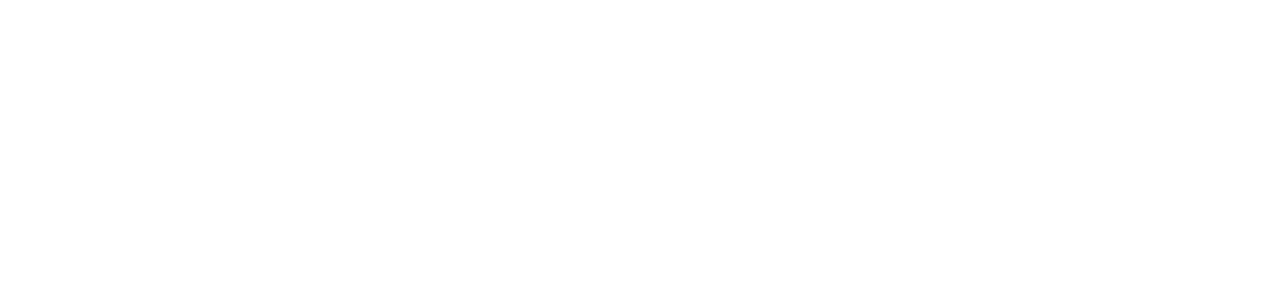
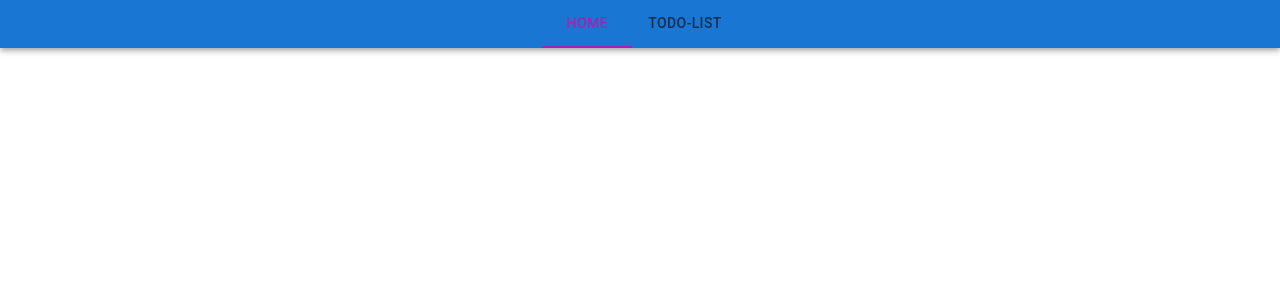
Before and after one commit to nihti/SWD4TN026-3023, a React (Create React App) app: page / in a window 1280 px wide. Shown: the top 300 px of the page. Built offline with nearby package versions, Linux system fonts and the light colour scheme.

Commit message:
tabs menu and menu items home and todo

```diff
--- a/src/App.js
+++ b/src/App.js
@@ -1,16 +1,46 @@
-import React, { useState }  from 'react';
+import React, {Fragment, useState} from 'react';
 import './App.css';
 import TodoList from './components/TodoList';
 import AdapterDateFns from '@mui/lab/AdapterDateFns';
 import LocalizationProvider from '@mui/lab/LocalizationProvider';
+import AppBar from '@mui/material/AppBar';
+import Tabs from '@mui/material/Tabs';
+import Tab from '@mui/material/Tab';
 
 export default function App() {
+const [value, setValue] = useState('home');
+
+  /**
+   * Create a tab menu using the Material UI.
+   * The menu has two items Home and My Todos.
+   * The Home item shows a welcome message.
+   * The My Todos item shows your todo app from the previous exercise.
+   */
+
+  const handleChange = (_, val) => {
+    setValue(val);
+  }
 
   return (
-    <LocalizationProvider dateAdapter={AdapterDateFns}>
-      <div className="App">
-        <TodoList/>
-      </div>
-    </LocalizationProvider>
+    <Fragment>
+      <AppBar position="static">
+        <Tabs
+          value={value}
+          onChange={handleChange}
+          textColor="secondary"
+          indicatorColor="secondary"
+          centered
+          >
+          <Tab value="home" label="Home"/>
+          <Tab value="todo" label="Todo-list"/>
+        </Tabs>
+      </AppBar>
+      <LocalizationProvider dateAdapter={AdapterDateFns}>
+        <div className="App">
+          { value === 'home' && <h1>HOME</h1> }
+          { value === 'todo' && <TodoList/>   }
+        </div>
+      </LocalizationProvider>
+    </Fragment>
   );
 }
```
